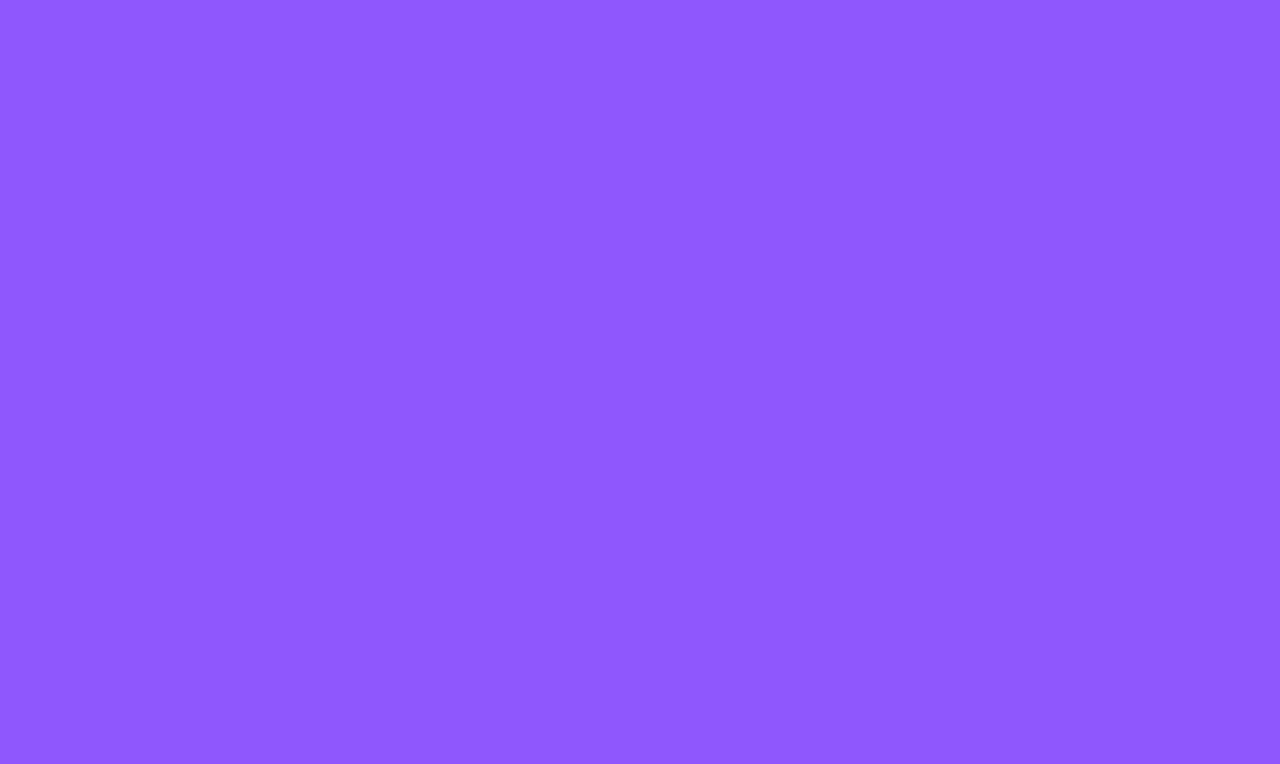
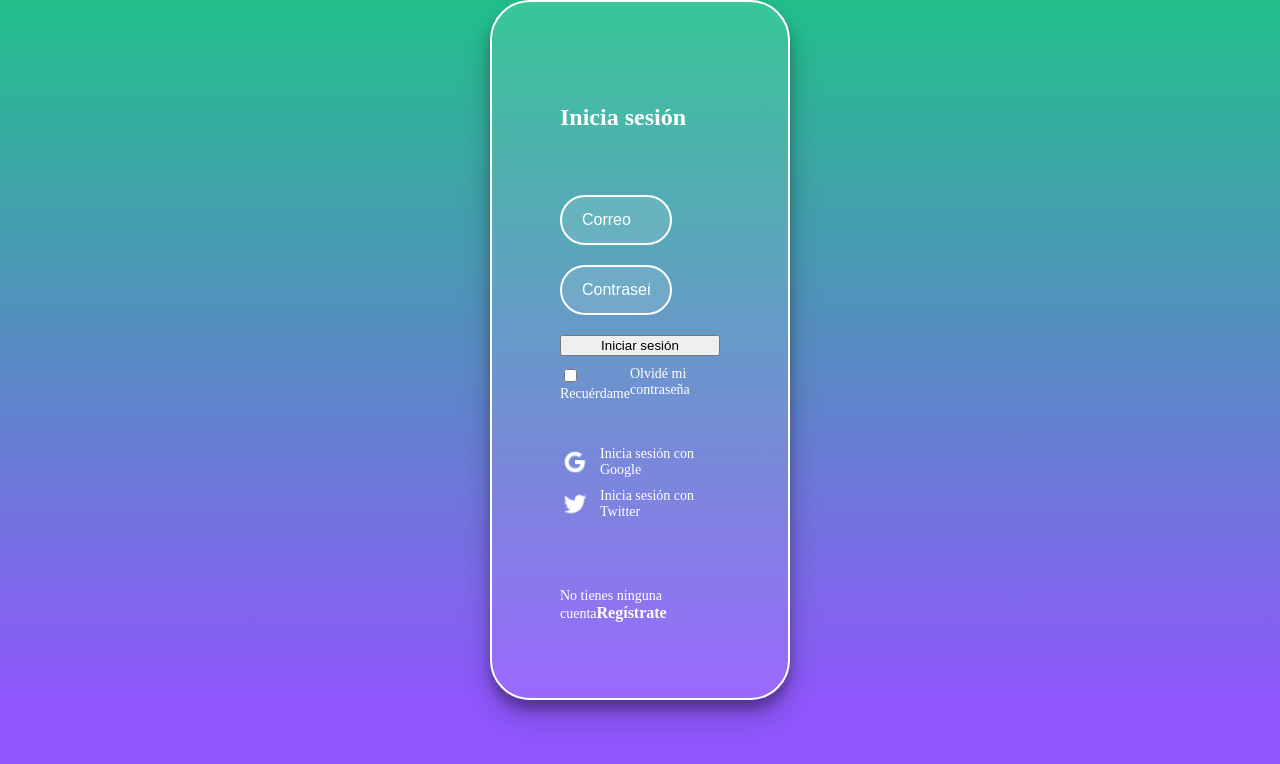
Before and after one commit to jonathandana/react-platzi-videos, a React app: page /login in a window 1280 px wide. Shown: the top 764 px of the page. Built offline with nearby package versions, Linux system fonts and the light colour scheme; a web font is replaced by a local one.

Commit message:
add add new pages login and register

```diff
--- /dev/null
+++ b/src/assets/styles/components/Login.scss
@@ -0,0 +1,76 @@
+.login {
+  background-image: linear-gradient(#21c08b, #8f57fd);
+  display: flex;
+  align-items: center;
+  flex-direction: column;
+  justify-content: center;
+  padding: 0px 30px;
+  min-height: calc(100vh - 200px); /* El ancho será igual al tamaño de todo el height menos 200px (100px del header + 100px del footer) */
+}
+
+.login__container {
+  background-color: rgba(255,255,255,0.1);
+  border: 2px solid white;
+  border-radius: 40px;
+  box-shadow: 0 14px 28px rgba(0,0,0,0.25), 0 10px 10px rgba(0,0,0,0.22);
+  color: white;
+  display: flex;
+  flex-direction: column;
+  justify-content: space-around;
+  min-height: 700px;
+  padding: 60px 68px 40px;
+  width: 300px;
+}
+
+.login__container--form {
+  display: flex;
+  flex-direction: column;
+}
+
+.login__container--form label {
+  font-size: 14px;
+}
+
+.login__container--remember-me {
+  color: white;
+  display: flex;
+  justify-content: space-between;
+  margin-top: 10px;
+}
+
+.login__container--remember-me a {
+  color: white;
+  font-size: 14px;
+  text-decoration: none;
+}
+
+.login__container--remember-me a:hover {
+  text-decoration: underline;
+}
+
+.login__container--social-media > div {
+  align-items: center;
+  display: flex;
+  font-size: 14px;
+  margin-bottom: 10px;
+}
+
+.login__container--social-media > div > img {
+  margin-right: 10px;
+  width: 30px;
+}
+
+.login__container--register {
+  font-size: 14px;
+}
+
+.login__container--register a {
+  color: white;
+  font-weight: bold;
+  font-size: 16px;
+  text-decoration: none;
+}
+
+.login__container--register a:hover {
+  text-decoration: underline;
+}
--- /dev/null
+++ b/src/assets/styles/components/Register.scss
@@ -0,0 +1,39 @@
+.register {
+  background-image: linear-gradient(#21c08b, #8f57fd);
+  display: flex;
+  align-items: center;
+  flex-direction: column;
+  justify-content: center;
+  padding: 0px 30px;
+  min-height: calc(100vh - 200px); /* El ancho será igual al tamaño de todo el height menos 200px (100px del header + 100px del footer) */
+}
+
+.register__container {
+  background-color: rgba(255,255,255,0.1);
+  border: 2px solid white;
+  border-radius: 40px;
+  box-shadow: 0 14px 28px rgba(0,0,0,0.25), 0 10px 10px rgba(0,0,0,0.22);
+  color: white;
+  display: flex;
+  flex-direction: column;
+  justify-content: space-around;
+  min-height: 600px;
+  padding: 60px 68px 40px;
+  width: 300px;
+}
+
+.register__container--form {
+  display: flex;
+  flex-direction: column;
+}
+
+.register__container a {
+  color: white;
+  font-size: 16px;
+  text-align: center;
+  text-decoration: none;
+}
+
+.register__container a:hover {
+  text-decoration: underline;
+}
--- /dev/null
+++ b/src/containers/Login.jsx
@@ -0,0 +1,40 @@
+import React from 'react';
+import googleIcon from '../assets/static/google-icon.png';
+import twitterIcon from '../assets/static/twitter-icon.png';
+import '../assets/styles/components/Login.scss';
+
+const Login = ()=> (
+    <section className="login">
+        <section className="login__container">
+            <h2>Inicia sesión</h2>
+            <form className="login__container--form">
+                <input className="input" type="text" placeholder="Correo"/>
+                    <input className="input" type="password" placeholder="Contraseña"/>
+                        <button className="button">Iniciar sesión</button>
+                        <div className="login__container--remember-me">
+                            <label>
+                                <input type="checkbox" id="cbox1" value="first_checkbox"/>
+                                    Recuérdame
+                            </label>
+                            <a href="/">Olvidé mi contraseña</a>
+                        </div>
+            </form>
+            <section className="login__container--social-media">
+                <div>
+                    <img alt="" src={googleIcon}/>
+                    Inicia sesión con Google
+                </div>
+                <div>
+                    <img alt="" src={twitterIcon}/>
+                    Inicia sesión con Twitter
+                </div>
+            </section>
+            <p className="login__container--register">
+                No tienes ninguna cuenta
+                <a href="">Regístrate</a>
+            </p>
+        </section>
+    </section>
+);
+
+export default Login;
--- /dev/null
+++ b/src/containers/Register.jsx
@@ -0,0 +1,19 @@
+import React from 'react';
+import '../assets/styles/components/Register.scss';
+
+const Register = ()=> (
+    <section className="register">
+        <section className="register__container">
+            <h2>Regístrate</h2>
+            <form className="register__container--form">
+                <input className="input" type="text" placeholder="Nombre"/>
+                <input className="input" type="text" placeholder="Correo"/>
+                <input className="input" type="password" placeholder="Contraseña"/>
+                <button className="button">Registrarme</button>
+            </form>
+            <a href="">Iniciar sesión</a>
+        </section>
+    </section>
+);
+
+export default Register;
--- a/src/routes/App.js
+++ b/src/routes/App.js
@@ -1,10 +1,14 @@
 import React from 'react';
 import { BrowserRouter, Route } from 'react-router-dom';
 import Home from "../containers/Home";
+import Login from "../containers/Login";
+import Register from "../containers/Register";
 
 const App = ()=>(
     <BrowserRouter>
         <Route exact path="/" component={Home}/>
+        <Route exact path="/login" component={Login}/>
+        <Route exact path="/register" component={Register}/>
     </BrowserRouter>
 );
 
--- a/webpack.config.js
+++ b/webpack.config.js
@@ -46,6 +46,9 @@
             },
         ],
     },
+    devServer: {
+        historyApiFallback: true,
+    },
     plugins: [
         new HtmlWebpackPlugin({
             template: './public/index.html',
```
